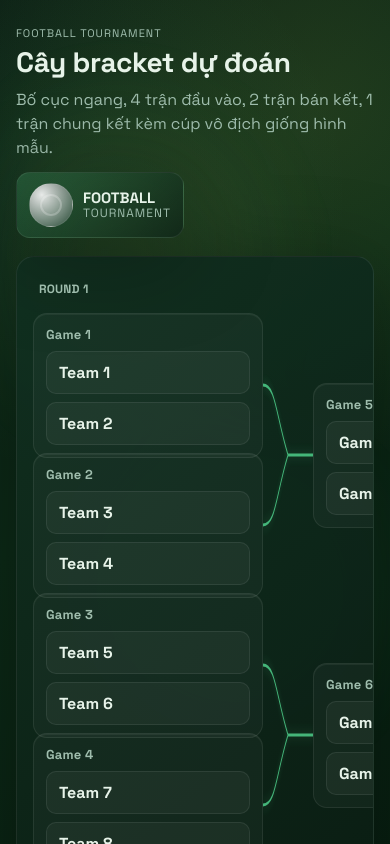
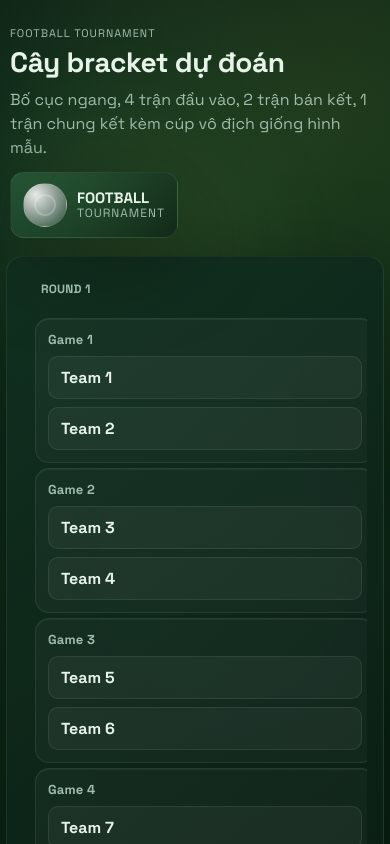
Before and after one commit to luongdangxt/football-BTEC-beta, a React (Vite) app: page / in a window 390 px wide. Shown: the top 844 px of the page. Built offline with nearby package versions, Linux system fonts and the light colour scheme.

Commit message:
dang update

```diff
--- a/src/App.jsx
+++ b/src/App.jsx
@@ -37,6 +37,11 @@ export default function App() {
         </header>
 
         <section className="board">
+          <div className="board-viewport">
+            <div className="round-anchor round-anchor--qf" aria-hidden />
+            <div className="round-anchor round-anchor--semi" aria-hidden />
+            <div className="round-anchor round-anchor--final" aria-hidden />
+            <div className="round-anchor round-anchor--champ" aria-hidden />
 
             <div className="board-grid">
               <GameCard game={quarterGames[0]} variant="quarter" extraClass="pos-q1" />
@@ -59,6 +64,7 @@ export default function App() {
               <div className="round-label round-label--semi">Round 2</div>
               <div className="round-label round-label--final">Final</div>
               <div className="round-label round-label--champ">Champion</div>
+            </div>
           </div>
         </section>
       </main>
--- a/src/index.css
+++ b/src/index.css
@@ -7,6 +7,9 @@
   --muted: #9fbdad;
   --accent: #5bed9f;
   --accent-2: #d7f55a;
+  --col-game: 260px;
+  --col-gap: 80px;
+  --col-gap-sm: 40px;
   --line: rgba(91, 237, 159, 0.8);
   --stroke: rgba(255, 255, 255, 0.08);
   --shadow: 0 18px 90px rgba(0, 0, 0, 0.35);
@@ -144,6 +147,23 @@ body {
   overflow: hidden;
 }
 
+.board-viewport {
+  position: relative;
+  overflow-x: auto;
+  overflow-y: hidden;
+  -webkit-overflow-scrolling: touch;
+  padding-bottom: 6px;
+}
+
+.board-viewport::-webkit-scrollbar {
+  height: 8px;
+}
+
+.board-viewport::-webkit-scrollbar-thumb {
+  background: rgba(255, 255, 255, 0.1);
+  border-radius: 999px;
+}
+
 .round-headings {
   position: absolute;
   left: 16px;
@@ -158,7 +178,7 @@ body {
 .board-grid {
   position: relative;
   display: grid;
-  grid-template-columns: 260px 80px 260px 80px 260px 40px 260px;
+  grid-template-columns: var(--col-game) var(--col-gap) var(--col-game) var(--col-gap) var(--col-game) var(--col-gap-sm) var(--col-game);
   grid-template-rows: repeat(5, var(--step));
   align-items: center;
   column-gap: 0;
@@ -166,6 +186,31 @@ body {
   padding-top: 42px;
   width: max-content;
   margin: 0 auto;
+}
+
+.round-anchor {
+  position: absolute;
+  width: 1px;
+  height: 1px;
+  top: 0;
+  scroll-snap-align: start;
+  pointer-events: none;
+}
+
+.round-anchor--qf {
+  left: 0;
+}
+
+.round-anchor--semi {
+  left: calc(var(--col-game) + var(--col-gap));
+}
+
+.round-anchor--final {
+  left: calc(var(--col-game) * 2 + var(--col-gap) * 2);
+}
+
+.round-anchor--champ {
+  left: calc(var(--col-game) * 3 + var(--col-gap) * 2 + var(--col-gap-sm));
 }
 
 .round-label {
@@ -183,15 +228,15 @@ body {
 }
 
 .round-label--semi {
-  left: calc(260px + 80px + 6px);
+  left: calc(var(--col-game) + var(--col-gap) + 6px);
 }
 
 .round-label--final {
-  left: calc(260px + 80px + 260px + 80px + 6px);
+  left: calc(var(--col-game) * 2 + var(--col-gap) * 2 + 6px);
 }
 
 .round-label--champ {
-  left: calc(260px + 80px + 260px + 80px + 260px + 40px + 6px);
+  left: calc(var(--col-game) * 3 + var(--col-gap) * 2 + var(--col-gap-sm) + 6px);
 }
 
 .game-card {
@@ -363,13 +408,44 @@ body {
   filter: drop-shadow(0 0 4px rgba(91, 237, 159, 0.35));
 }
 
+@media (max-width: 900px) {
+  .board {
+    padding-bottom: 22px;
+  }
+
+  .board-viewport {
+    scroll-snap-type: x mandatory;
+    scroll-padding-left: 12px;
+    padding-inline: 8px;
+  }
+
+  .board-grid {
+    margin: 0;
+  }
+}
+
 @media (max-width: 720px) {
   .hero-text h1 {
     font-size: 28px;
   }
 
-  .board-grid {
-    grid-template-columns: 230px 50px 230px 50px 230px 30px 210px;
-    --step: 140px;
+  :root {
+    --col-game: clamp(260px, 88vw, 340px);
+    --col-gap: clamp(60px, 18vw, 90px);
+    --col-gap-sm: clamp(40px, 14vw, 70px);
+    --step: 150px;
+  }
+
+  .shell {
+    padding-inline: 10px;
+  }
+
+  .board {
+    margin-inline: -4px;
+    border-radius: 16px;
+  }
+
+  .board-viewport {
+    padding-inline: 12px;
   }
 }
```
Also changed, not shown: 4 other files (tests, documents, lock files or other folders). Lines whose indentation alone changed are shown as unchanged.
